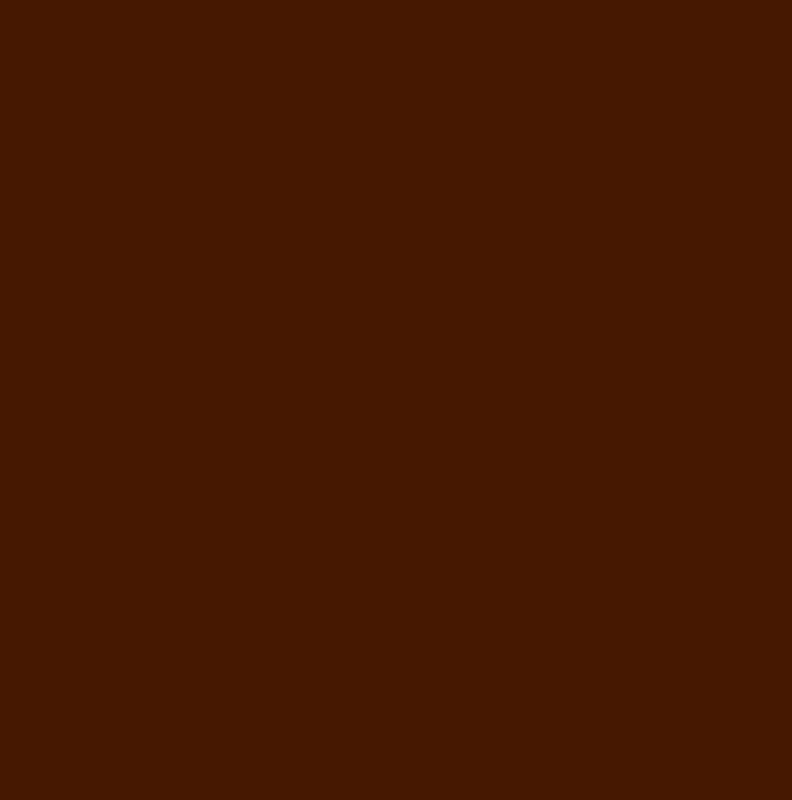
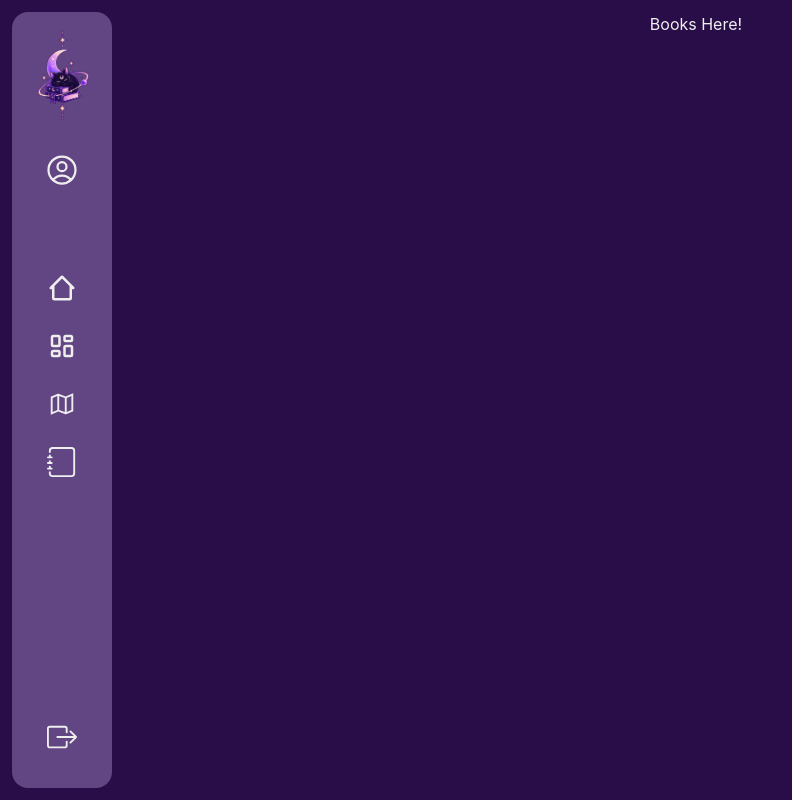
Before and after one commit to stelsol/Caderno-estudos, a React (Vite) app: page /Cadernos in a window 1280 px wide. Before the commit this address had no page. Shown: the whole page, without its empty margins (0-792 px from the left). Built offline with nearby package versions, Linux system fonts and the light colour scheme.

Commit message:
feat: cria pagina Cadernos e registra rotas

```diff
--- a/src/App.jsx
+++ b/src/App.jsx
@@ -3,6 +3,7 @@ import Login from "./pages/Login";
 import Cadastro from "./pages/Cadastro";
 import Home from "./pages/Home";
 import Dashboard from "./pages/Dashboard";
+import Cadernos from "./pages/Cadernos";
 import Layout from "./componentes/Layout/Layout";
 import { Routes, Route, Navigate } from "react-router-dom";
 
@@ -17,6 +18,7 @@ export default function App() {
         <Route element={<Layout />}>
           <Route path="/Home" element={<Home />} />
           <Route path="/Dashboard" element={<Dashboard />} />
+          <Route path="/Cadernos" element={<Cadernos />} />
         </Route>
       </Routes>
     </div>
--- a/src/componentes/Sidebar/Sidebar.jsx
+++ b/src/componentes/Sidebar/Sidebar.jsx
@@ -26,7 +26,7 @@ export default function Sidebar() {
         <Link to="#">
           <LiaMapSolid />
         </Link>
-        <Link to="#">
+        <Link to="/Cadernos">
           <BsJournal />
         </Link>
       </div>
--- /dev/null
+++ b/src/pages/Cadernos.jsx
@@ -0,0 +1,3 @@
+export default function Cadernos() {
+  return <h1>Books Here!</h1>;
+}
```
